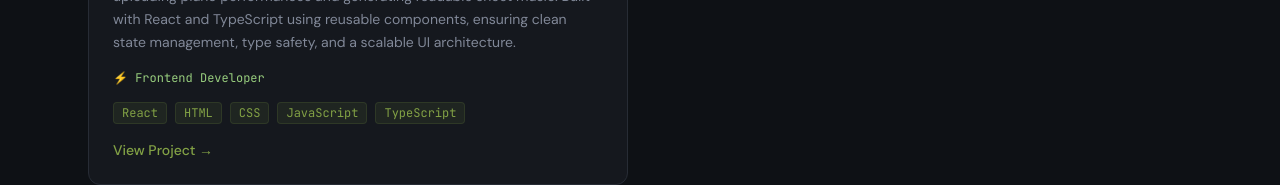
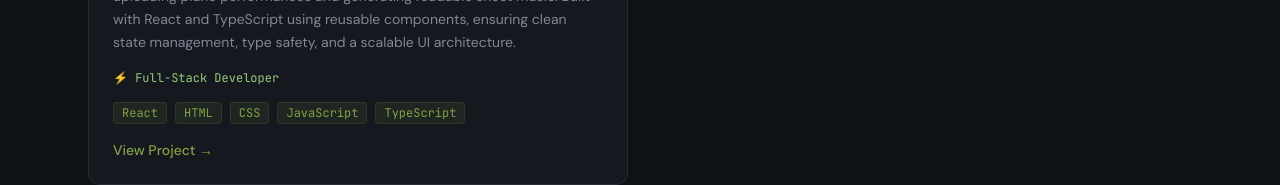
Before and after one commit to kurtieeee/kurtrussportfolio, a React (Vite) app: page / in a window 1280 px wide. Shown: the part 2263-2448 px from the top of the page. Built offline with nearby package versions, Linux system fonts and the light colour scheme.

Commit message:
edited project section

```diff
--- a/src/components/ProjectsSection.tsx
+++ b/src/components/ProjectsSection.tsx
@@ -24,7 +24,7 @@ const projects = [
     description:
       "Developed a responsive and interactive frontend interface for recording or uploading piano performances and generating readable sheet music. Built with React and TypeScript using reusable components, ensuring clean state management, type safety, and a scalable UI architecture.",
     tech: ["React", "HTML", "CSS", "JavaScript", "TypeScript"],
-    feature: "Frontend Developer",
+    feature: "Full-Stack Developer",
     demo: "https://github.com/kurtieeee/noteweave",
   },
 ];
```
